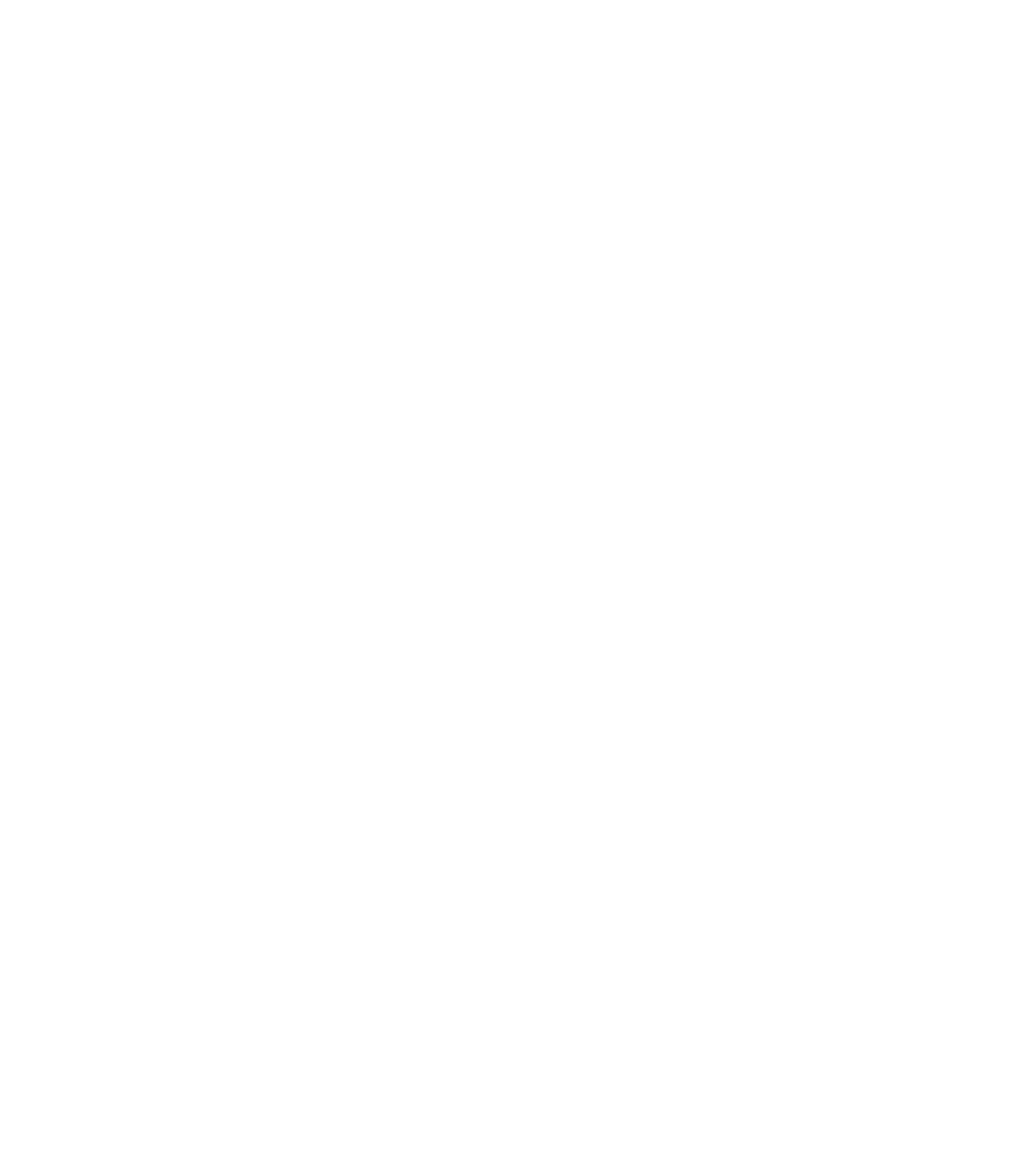
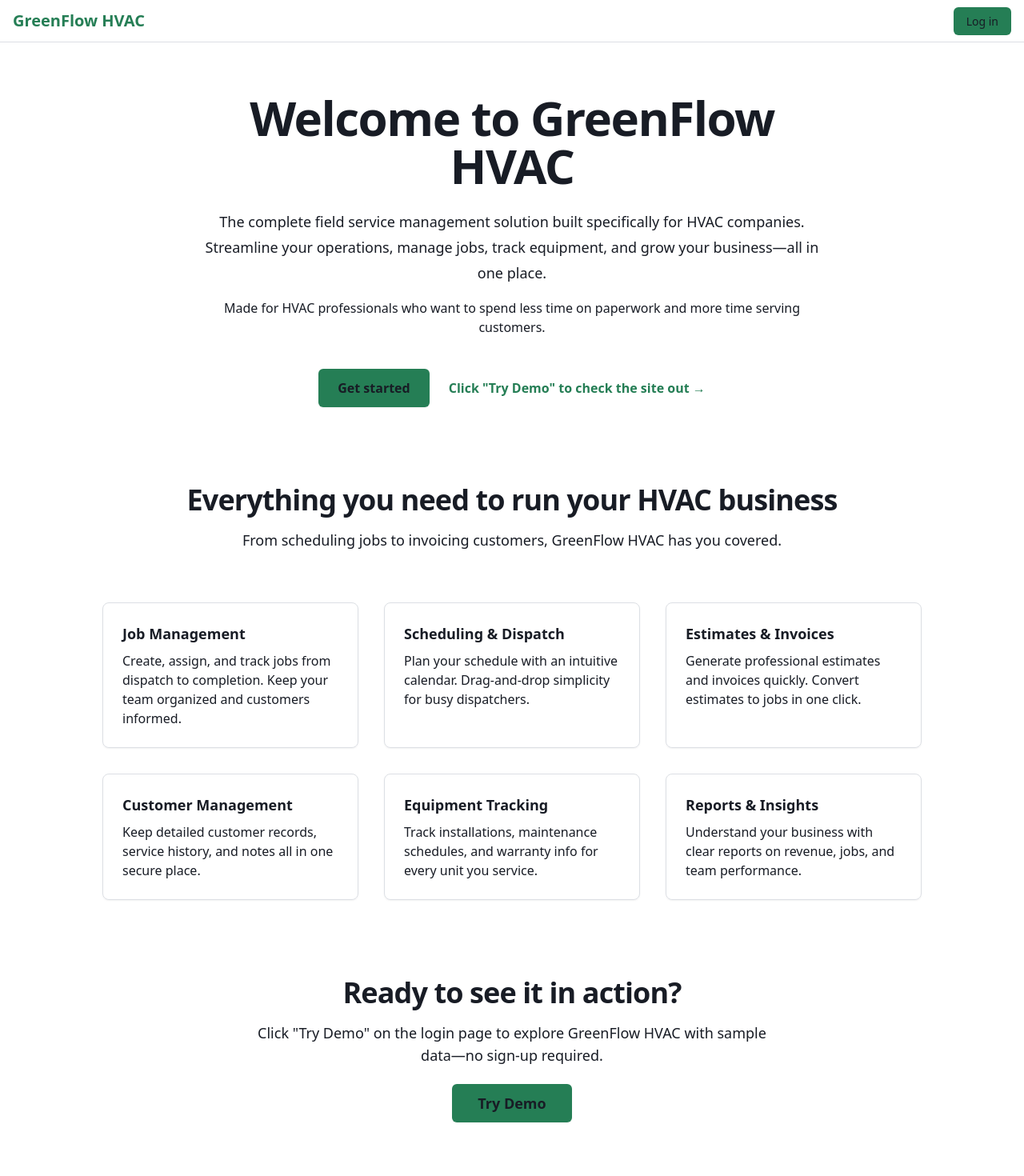
Before and after one commit to mahirajmolfahad3-cloud/greenflow-hvac, a Next.js app: page / in a window 1280 px wide. Before the commit this address had no page. Shown: the top 1470 px of the page at 80% size. Before the commit the page ends 800 px from the top, so only its background shows below. Built offline with nearby package versions, Linux system fonts and the light colour scheme.

Commit message:
yooooo check it out i made the landing page guys

```diff
--- /dev/null
+++ b/app/(landing)/page.tsx
@@ -0,0 +1,114 @@
+import { LandingNav } from "@/components/layout/landing-nav";
+
+export default function LandingPage() {
+  return (
+    <div className="min-h-screen bg-background">
+      <LandingNav />
+
+      <main className="container mx-auto px-4 py-16">
+        <div className="mx-auto max-w-3xl text-center">
+          <h1 className="text-4xl font-bold tracking-tight sm:text-5xl md:text-6xl">
+            Welcome to GreenFlow HVAC
+          </h1>
+          <p className="mt-6 text-lg leading-8 text-muted-foreground">
+            The complete field service management solution built specifically for HVAC companies.
+            Streamline your operations, manage jobs, track equipment, and grow your business—all in one place.
+          </p>
+          <p className="mt-4 text-base text-muted-foreground">
+            Made for HVAC professionals who want to spend less time on paperwork and more time serving customers.
+          </p>
+          <div className="mt-10 flex items-center justify-center gap-x-6">
+            <a
+              href="/login"
+              className="rounded-md bg-primary px-6 py-3 text-base font-semibold text-primary-foreground shadow-sm hover:bg-primary/90 focus-visible:outline focus-visible:outline-2 focus-visible:outline-offset-2"
+            >
+              Get started
+            </a>
+            <a
+              href="/login"
+              className="text-base font-semibold leading-6 text-primary hover:text-primary/80"
+            >
+              Click "Try Demo" to check the site out <span aria-hidden="true">→</span>
+            </a>
+          </div>
+        </div>
+
+        <div className="mx-auto mt-24 max-w-5xl">
+          <h2 className="text-center text-3xl font-bold tracking-tight sm:text-4xl">
+            Everything you need to run your HVAC business
+          </h2>
+          <p className="mt-4 text-center text-lg text-muted-foreground">
+            From scheduling jobs to invoicing customers, GreenFlow HVAC has you covered.
+          </p>
+
+          <div className="mt-16 grid grid-cols-1 gap-8 sm:grid-cols-2 lg:grid-cols-3">
+            <div className="rounded-lg border border-border bg-card p-6 shadow-sm">
+              <h3 className="text-lg font-semibold">Job Management</h3>
+              <p className="mt-2 text-muted-foreground">
+                Create, assign, and track jobs from dispatch to completion. Keep your team organized and customers informed.
+              </p>
+            </div>
+
+            <div className="rounded-lg border border-border bg-card p-6 shadow-sm">
+              <h3 className="text-lg font-semibold">Scheduling & Dispatch</h3>
+              <p className="mt-2 text-muted-foreground">
+                Plan your schedule with an intuitive calendar. Drag-and-drop simplicity for busy dispatchers.
+              </p>
+            </div>
+
+            <div className="rounded-lg border border-border bg-card p-6 shadow-sm">
+              <h3 className="text-lg font-semibold">Estimates & Invoices</h3>
+              <p className="mt-2 text-muted-foreground">
+                Generate professional estimates and invoices quickly. Convert estimates to jobs in one click.
+              </p>
+            </div>
+
+            <div className="rounded-lg border border-border bg-card p-6 shadow-sm">
+              <h3 className="text-lg font-semibold">Customer Management</h3>
+              <p className="mt-2 text-muted-foreground">
+                Keep detailed customer records, service history, and notes all in one secure place.
+              </p>
+            </div>
+
+            <div className="rounded-lg border border-border bg-card p-6 shadow-sm">
+              <h3 className="text-lg font-semibold">Equipment Tracking</h3>
+              <p className="mt-2 text-muted-foreground">
+                Track installations, maintenance schedules, and warranty info for every unit you service.
+              </p>
+            </div>
+
+            <div className="rounded-lg border border-border bg-card p-6 shadow-sm">
+              <h3 className="text-lg font-semibold">Reports & Insights</h3>
+              <p className="mt-2 text-muted-foreground">
+                Understand your business with clear reports on revenue, jobs, and team performance.
+              </p>
+            </div>
+          </div>
+        </div>
+
+        <div className="mx-auto mt-24 max-w-2xl text-center">
+          <h2 className="text-3xl font-bold tracking-tight sm:text-4xl">
+            Ready to see it in action?
+          </h2>
+          <p className="mt-4 text-lg text-muted-foreground">
+            Click "Try Demo" on the login page to explore GreenFlow HVAC with sample data—no sign-up required.
+          </p>
+          <div className="mt-8">
+            <a
+              href="/login"
+              className="rounded-md bg-primary px-8 py-3 text-lg font-semibold text-primary-foreground shadow-sm hover:bg-primary/90"
+            >
+              Try Demo
+            </a>
+          </div>
+        </div>
+      </main>
+
+      <footer className="mt-24 border-t border-border py-8">
+        <div className="container mx-auto px-4 text-center text-sm text-muted-foreground">
+          <p>GreenFlow HVAC. Built for HVAC professionals.</p>
+        </div>
+      </footer>
+    </div>
+  );
+}
--- a/app/page.tsx
+++ b/app/page.tsx
@@ -1,7 +1,7 @@
-import { redirect } from "next/navigation";
+import LandingPage from "@/app/(landing)/page";
 
-// Root just forwards to login; middleware sends authenticated users to
+// Root just forwards to login for authenticated users; middleware sends authenticated users to
 // their role-appropriate home route from there.
 export default function RootPage() {
-  redirect("/login");
+  return <LandingPage />;
 }
--- /dev/null
+++ b/components/layout/landing-nav.tsx
@@ -0,0 +1,19 @@
+import Link from "next/link";
+
+export function LandingNav() {
+  return (
+    <nav className="flex items-center justify-between border-b border-border px-4 py-3">
+      <div className="flex items-center gap-2">
+        <div className="text-xl font-bold text-primary">GreenFlow HVAC</div>
+      </div>
+      <div>
+        <Link
+          href="/login"
+          className="rounded-md bg-primary px-4 py-2 text-sm font-medium text-primary-foreground hover:bg-primary/90"
+        >
+          Log in
+        </Link>
+      </div>
+    </nav>
+  );
+}
```
